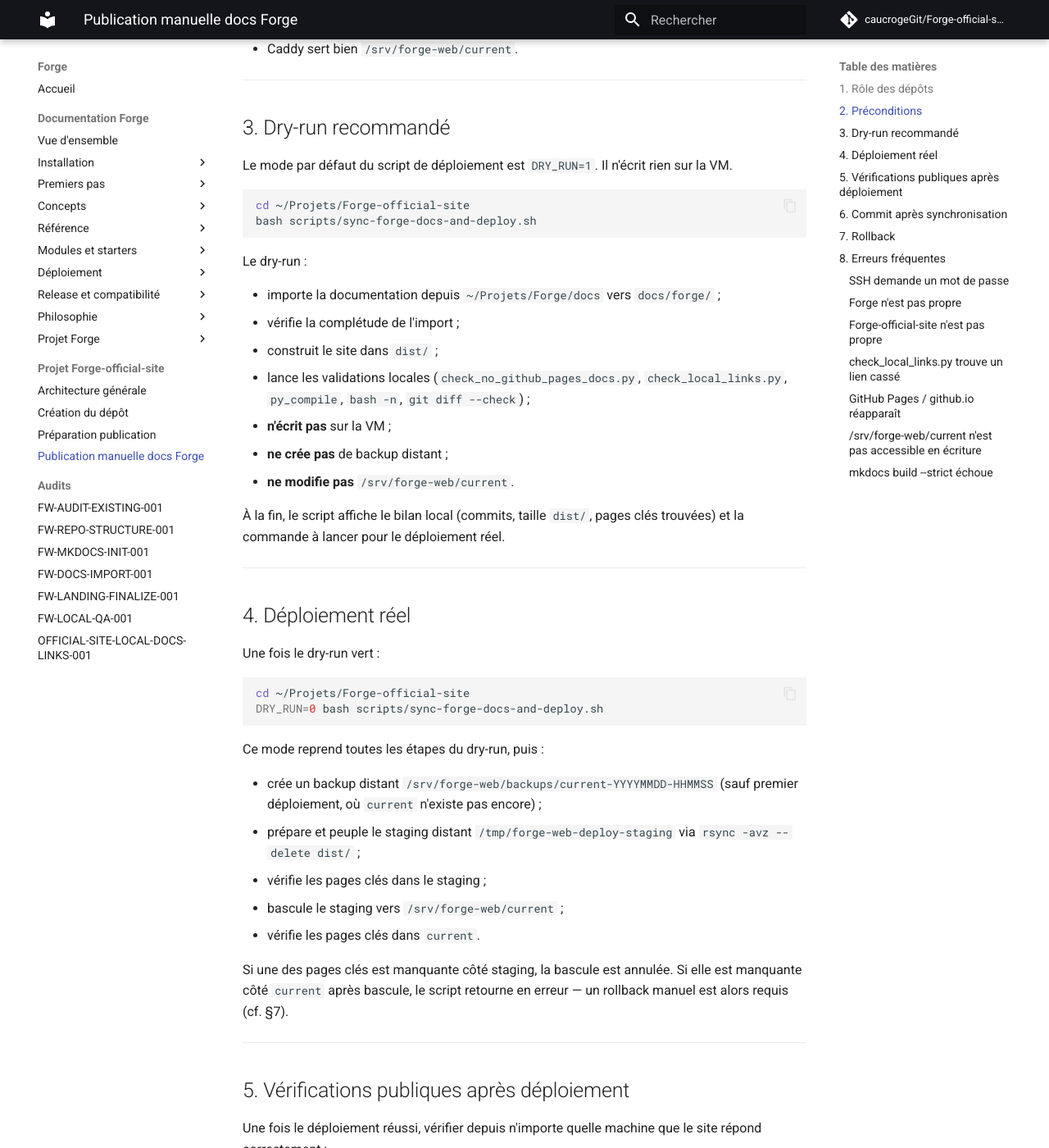
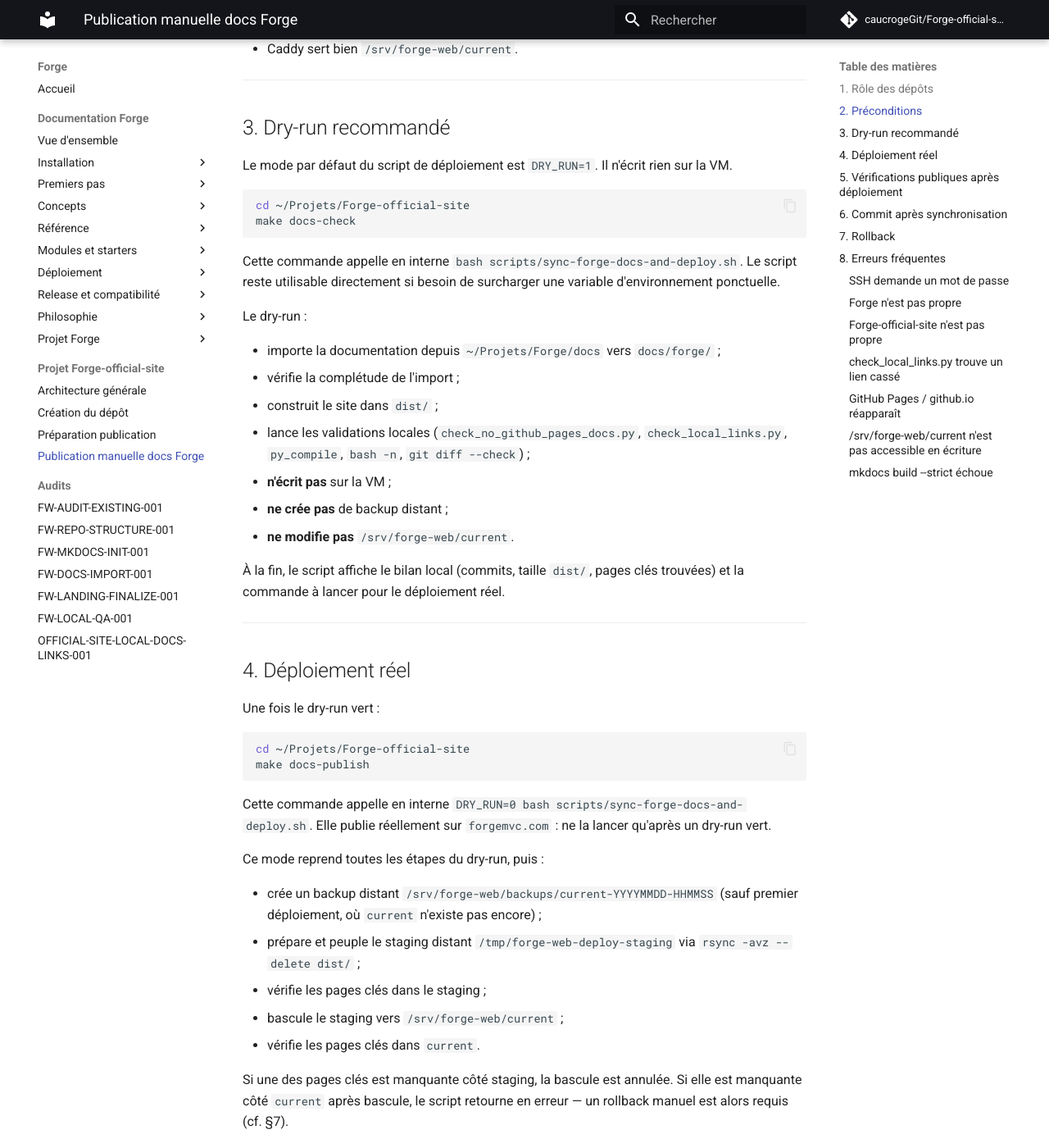
Before and after one commit to caucrogeGit/Forge-official-site, an MkDocs documentation site: the page built from docs/operations/manual-forge-docs-publication.md, in a window 1280 px wide and 1400 px high, scrolled down 1128 px. Shown: the whole window at 82% size. Built offline with MkDocs 1.6.1 and Material for MkDocs 9.7.7, drawn with Linux system fonts in a browser that asks for light colours; comment, search, counter and statistics services are not loaded.

Commit message:
ops: add docs publication commands

````diff
--- a/docs/operations/manual-forge-docs-publication.md
+++ b/docs/operations/manual-forge-docs-publication.md
@@ -49,8 +49,13 @@ rien sur la VM.
 
 ```bash
 cd ~/Projets/Forge-official-site
-bash scripts/sync-forge-docs-and-deploy.sh
+make docs-check
 ```
+
+Cette commande appelle en interne
+`bash scripts/sync-forge-docs-and-deploy.sh`. Le script reste
+utilisable directement si besoin de surcharger une variable
+d'environnement ponctuelle.
 
 Le dry-run :
 
@@ -76,8 +81,12 @@ Une fois le dry-run vert :
 
 ```bash
 cd ~/Projets/Forge-official-site
-DRY_RUN=0 bash scripts/sync-forge-docs-and-deploy.sh
+make docs-publish
 ```
+
+Cette commande appelle en interne
+`DRY_RUN=0 bash scripts/sync-forge-docs-and-deploy.sh`. Elle publie
+réellement sur `forgemvc.com` : ne la lancer qu'après un dry-run vert.
 
 Ce mode reprend toutes les étapes du dry-run, puis :
 
````
Also changed, not shown: 1 other file.
